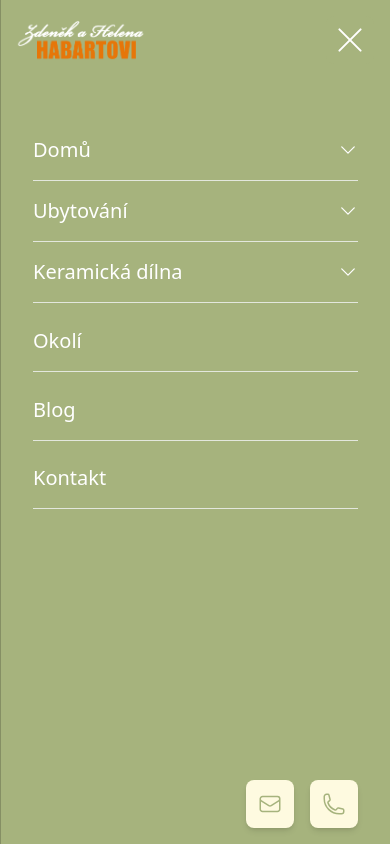
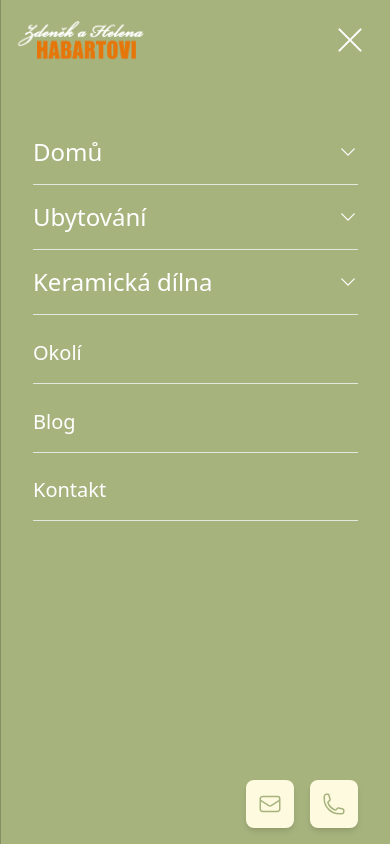
Before and after one commit to jindrahabarta/habartovi, a Next.js app: page /en/keramicka-dilna in a window 390 px wide. Both pictures are taken after a click on the button 350 px from the left and 40 px from the top of the page. Shown: the top 844 px of the page. Built offline with nearby package versions, Linux system fonts and the light colour scheme; what @xpd/tailwind-3dtransforms would draw is missing.

Commit message:
Navigation and Heroes edit

```diff
--- a/src/_components/Navigation/MobileNavSubmenuLink.tsx
+++ b/src/_components/Navigation/MobileNavSubmenuLink.tsx
@@ -24,11 +24,10 @@ const MobileNavSubmenuLink = ({
 	}
 
 	return (
-		<div className='flex flex-col' key={id}>
-			<Link
+		<div className='flex flex-col cursor-pointer' key={id}>
+			<p
 				onClick={() => handleExpand(id)}
-				className='text-xl py-2 text-white hover:text-white flex justify-between items-center select-none'
-				href={link.link}
+				className='text-2xl py-2 text-white hover:text-white flex justify-between items-center select-none'
 			>
 				{link.text}
 
@@ -38,7 +37,7 @@ const MobileNavSubmenuLink = ({
 
                     duration-200 w-5`}
 				/>
-			</Link>
+			</p>
 
 			<div
 				className={` pl-2 overflow-hidden duration-200 `}
@@ -48,7 +47,7 @@ const MobileNavSubmenuLink = ({
 					{link.submenu?.map((subLink, y) => (
 						<React.Fragment key={id + '.' + y}>
 							<Link
-								className='text-white hover:text-white select-none'
+								className='text-white text-xl py-1 hover:text-white select-none'
 								href={subLink.link}
 								onClick={handleClose}
 							>
--- a/src/_components/Navigation/Navigation.tsx
+++ b/src/_components/Navigation/Navigation.tsx
@@ -20,16 +20,16 @@ const links: LinkType[] = [
 		text: 'Domů',
 		submenu: [
 			{
-				link: '#',
+				link: '/#uvod',
 				text: 'Úvod',
 			},
 			{
-				link: '#',
+				link: '/#o-nas',
 				text: 'O nás',
 			},
 			{
-				link: '#',
-				text: 'Služby',
+				link: '/#sluzby',
+				text: 'Naše služby',
 			},
 		],
 	},
@@ -37,6 +37,10 @@ const links: LinkType[] = [
 		link: '/ubytovani',
 		text: 'Ubytování',
 		submenu: [
+			{
+				link: '/ubytovani',
+				text: 'Apartmány',
+			},
 			{
 				link: '/ubytovani/maly-apartman',
 				text: 'Malý apartmán',
@@ -55,6 +59,10 @@ const links: LinkType[] = [
 		link: '/keramicka-dilna',
 		text: 'Keramická dílna',
 		submenu: [
+			{
+				link: '/keramicka-dilna',
+				text: 'Úvod',
+			},
 			{
 				link: '#',
 				text: 'Eshop',
--- a/src/app/[lang]/keramicka-dilna/_components/Sections/Hero/Hero.tsx
+++ b/src/app/[lang]/keramicka-dilna/_components/Sections/Hero/Hero.tsx
@@ -20,15 +20,15 @@ const Hero = () => {
 
 			<div className='container relative flex items-end h-full pb-20'>
 				<div className='text-left text-white '>
-					<h1 className='text-6xl font-oswald leading-tight'>
+					<h1 className='text-5xl sm:text-6xl font-oswald leading-tight'>
 						Keramická dílna
 					</h1>
 
-					<p className='text-2xl max-w-[500px] '>
+					<p className='text-xl sm:text-2xl max-w-[500px] '>
 						Vyzkoušejte si práci jako keramik a nebo se prostě
 						přijďte pokochat výrobkama
 					</p>
-					<div className='mt-4 flex items-center gap-4'>
+					<div className='mt-4 flex flex-wrap items-center gap-4'>
 						<Button
 							className='bg-secondary border-2 border-secondary sm:hover:bg-secondaryAccent text-white '
 							link={'#tvoriva-setkani'}
```
Also changed, not shown: src/app/_components/Sections/Hero/Hero.tsx (+4 -4 lines).
